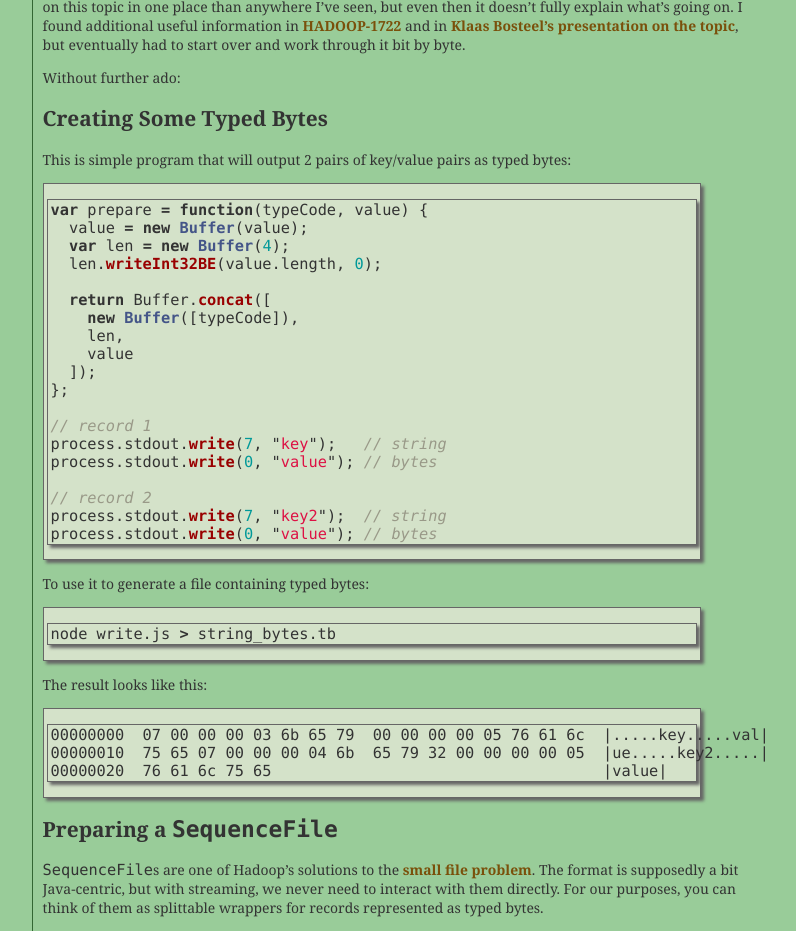
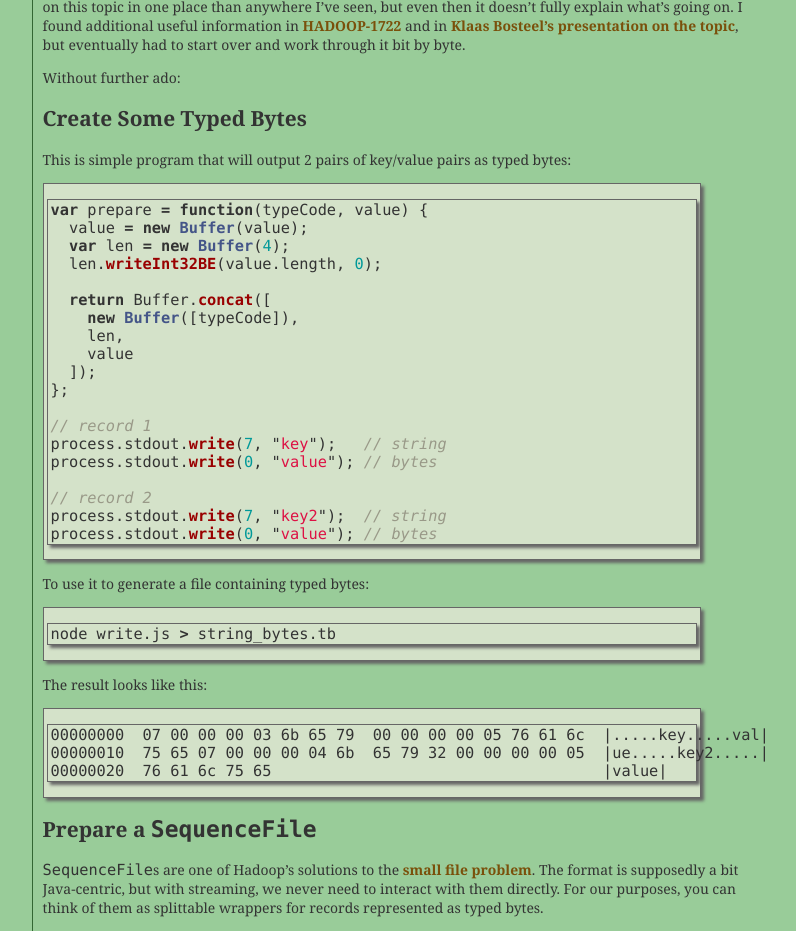
Before and after one commit to mojodna/mojodna.net, a Jekyll site: the page built from _posts/2013-12-27-binary-streaming-with-hadoop-and-nodejs.markdown, in a window 1280 px wide and 1400 px high. Shown: the part 205-1136 px from the top of the window, without its empty margins (248-1044 px from the left). Built offline with Jekyll 4.4.1, drawn with Linux system fonts in a browser that asks for light colours; comment, search, counter and statistics services are not loaded; some of the changed text lies outside the part shown.

Commit message:
Headings

````diff
--- a/_posts/2013-12-27-binary-streaming-with-hadoop-and-nodejs.markdown
+++ b/_posts/2013-12-27-binary-streaming-with-hadoop-and-nodejs.markdown
@@ -28,7 +28,7 @@ eventually had to start over and work through it bit by byte.
 
 Without further ado:
 
-## Creating Some Typed Bytes
+## Create Some Typed Bytes
 
 This is simple program that will output 2 pairs of key/value pairs as typed
 bytes:
@@ -69,7 +69,7 @@ The result looks like this:
 00000020  76 61 6c 75 65                                    |value|
 ```
 
-## Preparing a `SequenceFile`
+## Prepare a `SequenceFile`
 
 `SequenceFile`s are one of Hadoop's solutions to the [small file
 problem](http://blog.cloudera.com/blog/2009/02/the-small-files-problem/). The
````
Also changed, not shown: other parts of _posts/2013-12-27-binary-streaming-with-hadoop-and-nodejs.markdown (+3 -3 lines).
